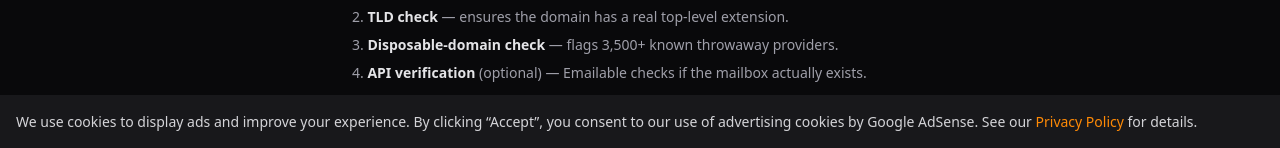
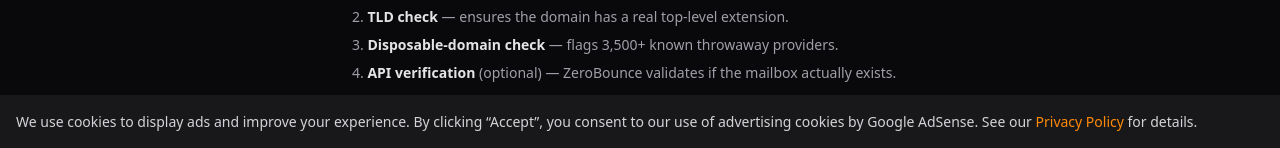
Before and after one commit to msywensky/isthisvalid, a Next.js app: page /check/email in a window 1280 px wide. Shown: the part 598-746 px from the top of the page. Built offline with nearby package versions, Linux system fonts and the light colour scheme; no server answers.

Commit message:
docs: update email validator to mention ZeroBounce provider

```diff
--- a/src/app/check/email/page.tsx
+++ b/src/app/check/email/page.tsx
@@ -120,7 +120,7 @@ export default function EmailCheckPage() {
           </li>
           <li>
             <strong className="text-zinc-200">API verification</strong>{" "}
-            (optional) — Emailable checks if the mailbox actually exists.
+            (optional) — ZeroBounce validates if the mailbox actually exists.
           </li>
         </ol>
       </section>
```
